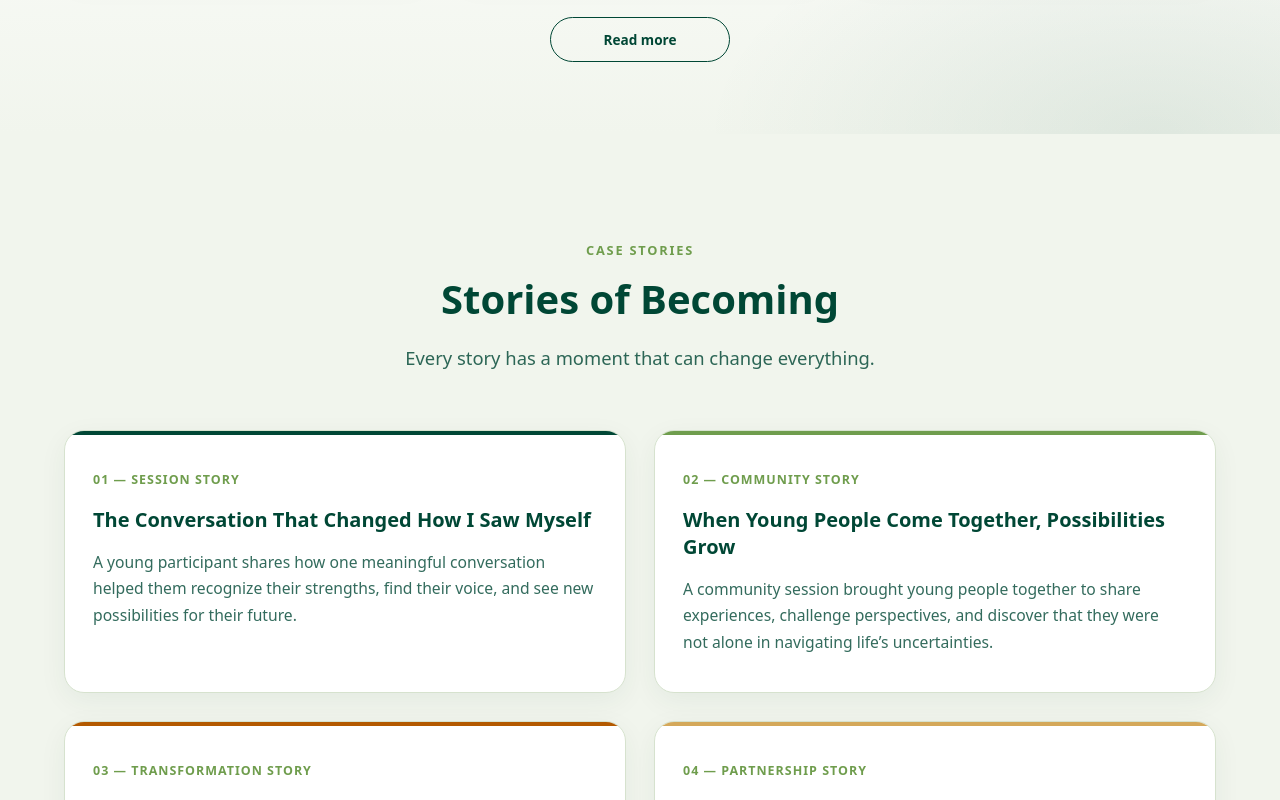
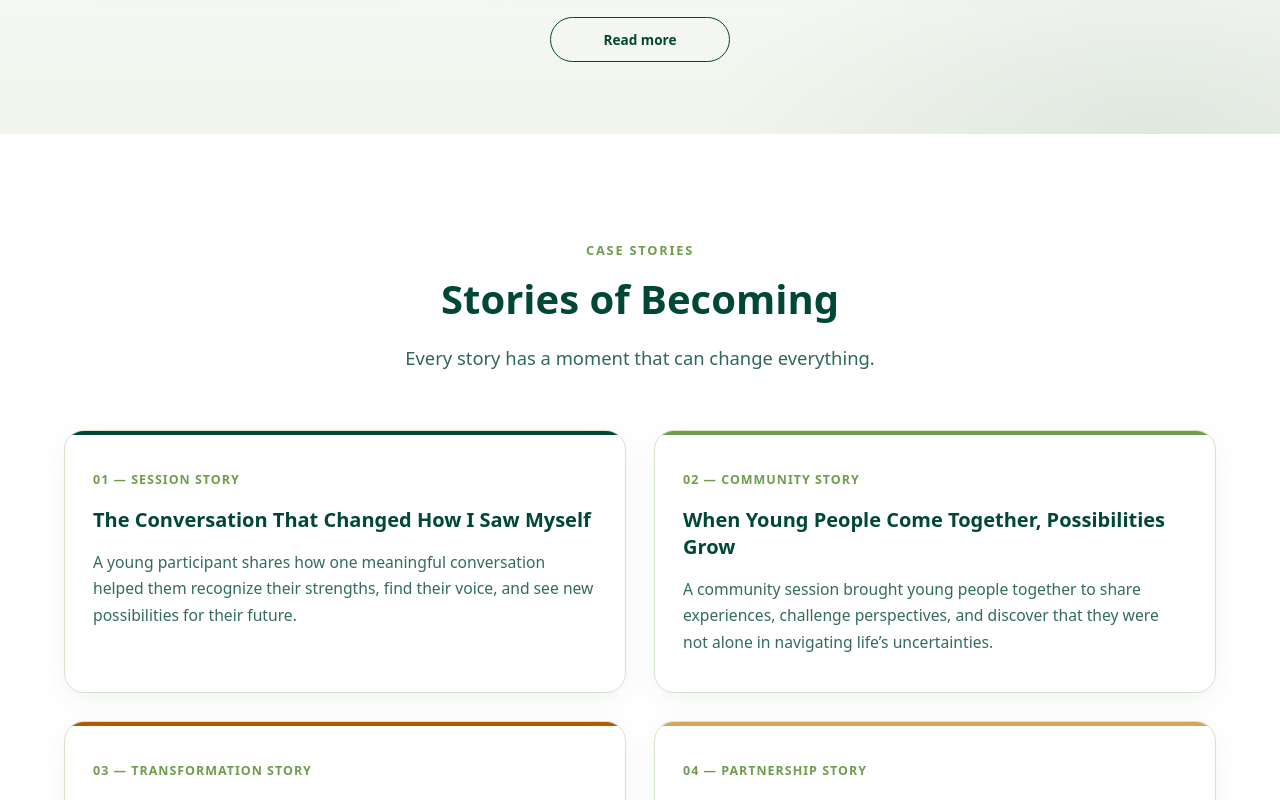
Before and after one commit to Nevy11/sbf-web, a React (Vite) app: page / in a window 1280 px wide. Shown: the part 1600-2400 px from the top of the page. Built offline with nearby package versions, Linux system fonts and the light colour scheme; no server answers.

Commit message:
update the background of sbf

```diff
--- a/src/App.css
+++ b/src/App.css
@@ -921,7 +921,7 @@
 /* Case Stories Section */
 .case-stories-section {
   padding: 100px 0;
-  background-color: var(--color-mist);
+  background-color: #ffffff;
 }
 
 .case-stories-eyebrow {
```
